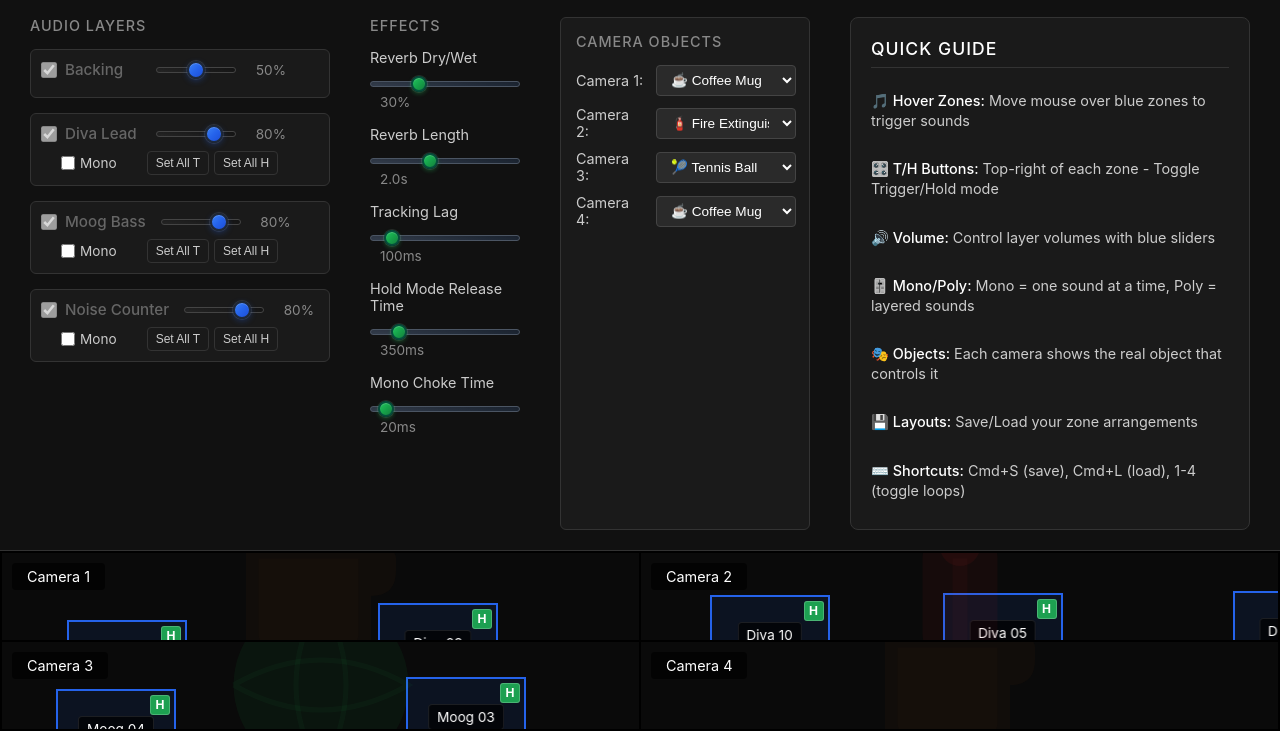
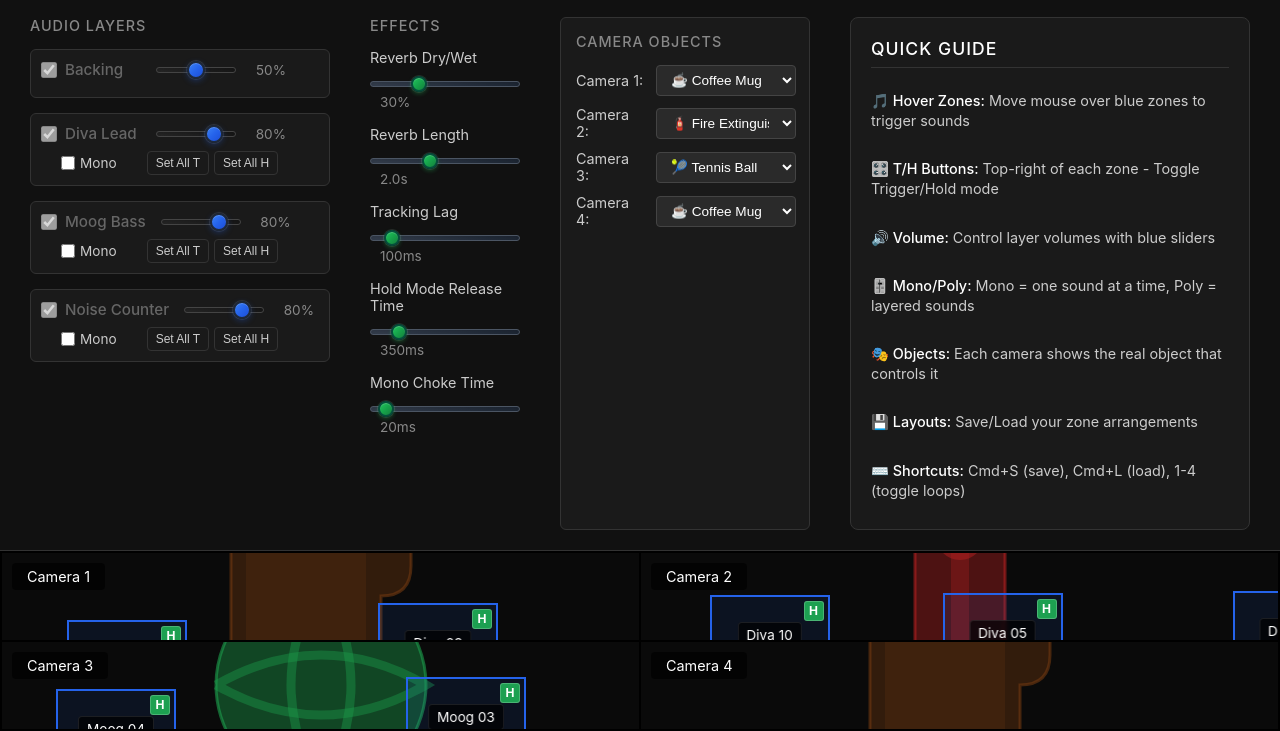
Before and after one commit to JeeQuu/REALAXIS, a plain HTML site: page index.html in a window 1280 px wide. Both pictures are taken after a click on the button "Start Simulation". Shown: the part 69-800 px from the top of the page. Drawn offline with Linux system fonts and the light colour scheme; no server answers.

Commit message:
fdasdfsadfsafs

```diff
--- a/script.js
+++ b/script.js
@@ -13,22 +13,22 @@ const cameraObjects = {
     4: 'coffee'         // Camera 4: Coffee mug (changeable)
 };
 
-// Object silhouettes for backgrounds
+// Object silhouettes for backgrounds - made more visible for testing
 const objectSilhouettes = {
     coffee: `<svg viewBox="0 0 100 100" class="camera-silhouette">
-        <path d="M20 30 L20 70 Q20 80 30 80 L60 80 Q70 80 70 70 L70 50 Q80 50 80 40 L80 35 Q80 30 70 30 L70 35 L70 30 L20 30 Z" fill="rgba(139, 69, 19, 0.1)"/>
-        <path d="M25 35 L65 35 L65 65 Q65 70 60 70 L30 70 Q25 70 25 65 Z" fill="rgba(139, 69, 19, 0.05)"/>
+        <path d="M20 30 L20 70 Q20 80 30 80 L60 80 Q70 80 70 70 L70 50 Q80 50 80 40 L80 35 Q80 30 70 30 L70 35 L70 30 L20 30 Z" fill="rgba(139, 69, 19, 0.4)" stroke="rgba(139, 69, 19, 0.6)" stroke-width="1"/>
+        <path d="M25 35 L65 35 L65 65 Q65 70 60 70 L30 70 Q25 70 25 65 Z" fill="rgba(139, 69, 19, 0.2)"/>
     </svg>`,
     extinguisher: `<svg viewBox="0 0 100 100" class="camera-silhouette">
-        <rect x="35" y="20" width="30" height="60" rx="15" fill="rgba(220, 38, 38, 0.1)"/>
-        <rect x="30" y="15" width="40" height="10" rx="5" fill="rgba(220, 38, 38, 0.08)"/>
-        <circle cx="50" cy="30" r="8" fill="rgba(220, 38, 38, 0.12)"/>
-        <rect x="47" y="35" width="6" height="35" fill="rgba(220, 38, 38, 0.06)"/>
+        <rect x="35" y="20" width="30" height="60" rx="15" fill="rgba(220, 38, 38, 0.4)" stroke="rgba(220, 38, 38, 0.6)" stroke-width="1"/>
+        <rect x="30" y="15" width="40" height="10" rx="5" fill="rgba(220, 38, 38, 0.3)"/>
+        <circle cx="50" cy="30" r="8" fill="rgba(220, 38, 38, 0.5)"/>
+        <rect x="47" y="35" width="6" height="35" fill="rgba(220, 38, 38, 0.3)"/>
     </svg>`,
     tennis: `<svg viewBox="0 0 100 100" class="camera-silhouette">
-        <circle cx="50" cy="50" r="35" fill="rgba(34, 197, 94, 0.1)"/>
-        <path d="M15 50 Q50 30 85 50 Q50 70 15 50" stroke="rgba(34, 197, 94, 0.08)" stroke-width="2" fill="none"/>
-        <path d="M50 15 Q30 50 50 85 Q70 50 50 15" stroke="rgba(34, 197, 94, 0.08)" stroke-width="2" fill="none"/>
+        <circle cx="50" cy="50" r="35" fill="rgba(34, 197, 94, 0.4)" stroke="rgba(34, 197, 94, 0.6)" stroke-width="1"/>
+        <path d="M15 50 Q50 30 85 50 Q50 70 15 50" stroke="rgba(34, 197, 94, 0.4)" stroke-width="3" fill="none"/>
+        <path d="M50 15 Q30 50 50 85 Q70 50 50 15" stroke="rgba(34, 197, 94, 0.4)" stroke-width="3" fill="none"/>
     </svg>`
 };
 
@@ -353,10 +353,13 @@ function initializeZones() {
 // Initialize camera background silhouettes
 function initializeCameraSilhouettes() {
     const cameras = document.querySelectorAll('.camera-screen');
+    console.log('Initializing silhouettes for', cameras.length, 'cameras');
 
     cameras.forEach((camera, index) => {
         const cameraNumber = index + 1;
         const objectType = cameraObjects[cameraNumber];
+
+        console.log(`Camera ${cameraNumber}: objectType = ${objectType}`);
 
         if (objectType && objectSilhouettes[objectType]) {
             // Create silhouette container
@@ -364,10 +367,16 @@ function initializeCameraSilhouettes() {
             silhouetteContainer.className = 'camera-silhouette-container';
             silhouetteContainer.innerHTML = objectSilhouettes[objectType];
 
+            // Add some debug styling to make sure it's visible
+            silhouetteContainer.style.border = '1px solid rgba(255,0,0,0.2)'; // Debug border
+
             // Insert as first child so it appears behind zones
             camera.insertBefore(silhouetteContainer, camera.firstChild);
 
-            console.log(`Camera ${cameraNumber} initialized with ${objectType} silhouette`);
+            console.log(`✅ Camera ${cameraNumber} initialized with ${objectType} silhouette`);
+            console.log('Silhouette HTML:', objectSilhouettes[objectType]);
+        } else {
+            console.log(`❌ Camera ${cameraNumber}: No objectType or silhouette found`);
         }
     });
 }
--- a/style.css
+++ b/style.css
@@ -439,6 +439,7 @@ body {
     min-width: 100px;
     min-height: 60px;
     user-select: none;
+    z-index: 10;
 }
 
 .detection-zone:hover {
@@ -520,15 +521,15 @@ body {
 }
 
 .camera-silhouette {
-    width: 250px;
-    height: 250px;
-    opacity: 0.6;
+    width: 300px;
+    height: 300px;
+    opacity: 0.8;
     transition: opacity 0.3s ease;
 }
 
 /* Hover effect to make silhouettes more visible when camera is active */
 .camera-screen:hover .camera-silhouette {
-    opacity: 0.8;
+    opacity: 1.0;
 }
 
 /* Custom Cursors */
```
